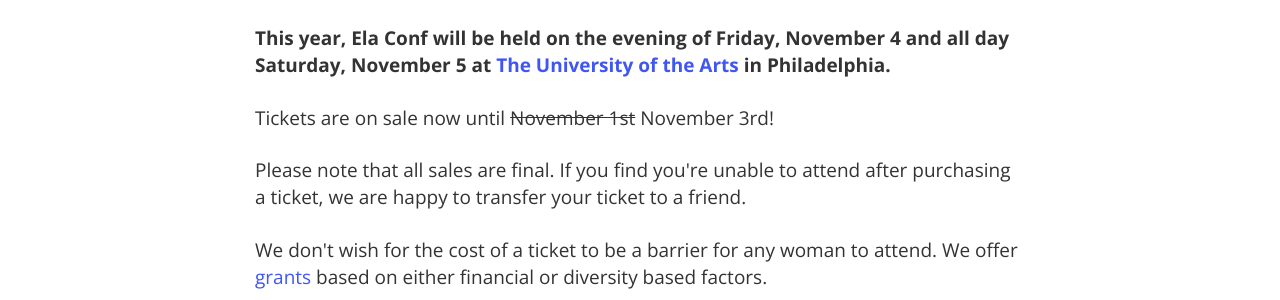
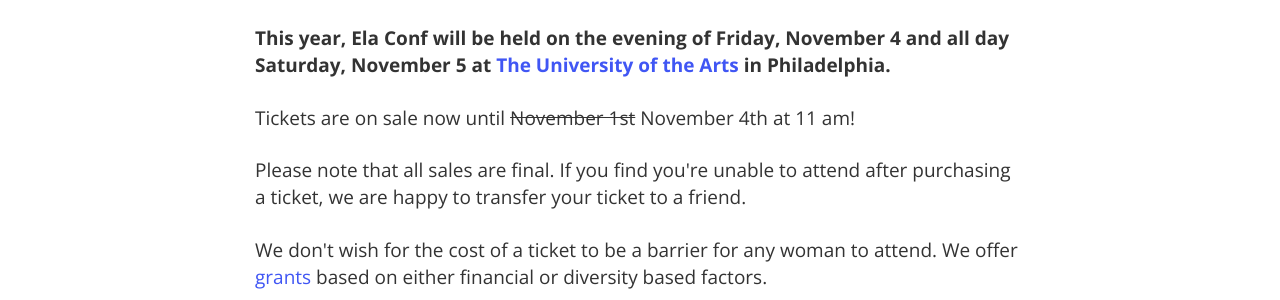
Before and after one commit to elaconf/elaconf.github.io, a Jekyll site: the page built from index.html, in a window 1280 px wide and 900 px high, scrolled down 1162 px. Shown: the part 155-455 px from the top of the window. Built offline with Jekyll 4.4.1, drawn with Linux system fonts in a browser that asks for light colours; a script that is not in the unit is left out.

Commit message:
Update tickets.html

```diff
--- a/_includes/tickets.html
+++ b/_includes/tickets.html
@@ -1,4 +1,4 @@
-<p>Tickets are on sale now until <strike>November 1st</strike> November 3rd!</p>
+<p>Tickets are on sale now until <strike>November 1st</strike> November 4th at 11 am!</p>
 <script async src="//widgets.nvite.com/1.5/tickets.js" data-resource="ea6a" style="margin-bottom: 2em;"></script>
 <p>Please note that all sales are final. If you find you're unable to attend after purchasing a ticket, we are happy to transfer your ticket to a friend.</p>
 <p>We don't wish for the cost of a ticket to be a barrier for any woman to attend. We offer <a href="/grant">grants</a> based on either financial or diversity based factors.</p>
```
